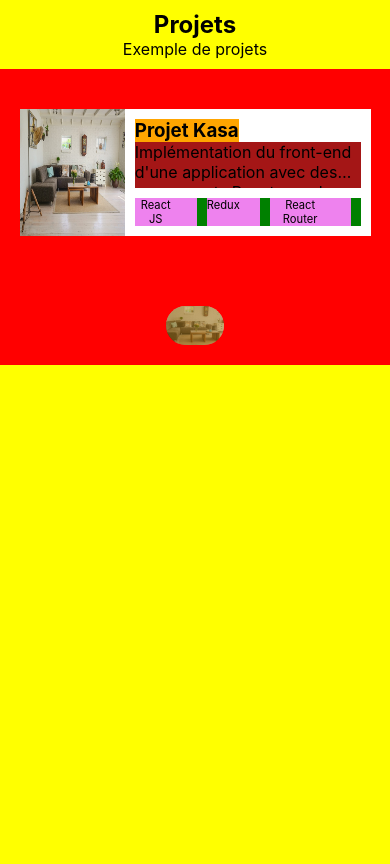
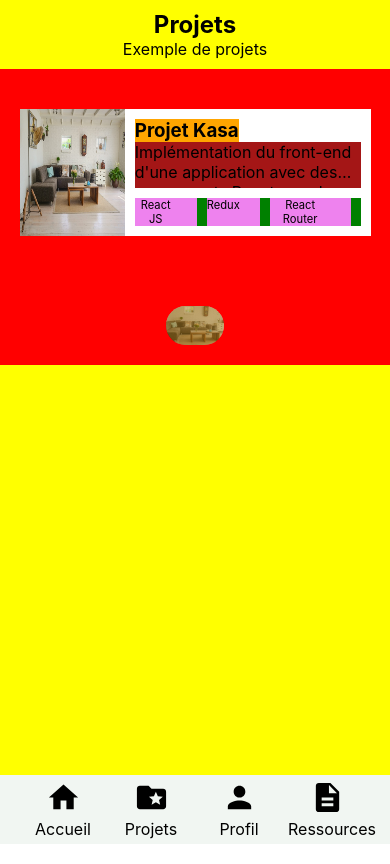
Before and after one commit to Halloween47/portfolio_2024, a React (Create React App) app: page / in a window 390 px wide. Both pictures are taken after a click on the element "Projets". Built offline with nearby package versions, Linux system fonts and the light colour scheme.

Commit message:
Menu mobile Navigation entre composant OK

```diff
--- a/src/components/menuMobile/_menuMobile.scss
+++ b/src/components/menuMobile/_menuMobile.scss
@@ -17,15 +17,10 @@
         height: auto;
 
         margin: 5px;
-
-        a {
-            text-decoration: none;
-            color: #000000;
-            p {
-                // background-color: #7b0606;
-                margin: 0;
-                padding: 0;
-            }
+        p {
+            // background-color: #7b0606;
+            margin: 0;
+            padding: 0;
         }
         }
 
--- a/src/components/menuMobile/menuMobile.jsx
+++ b/src/components/menuMobile/menuMobile.jsx
@@ -1,38 +1,73 @@
 import React from "react";
 
-import FolderSpecialIcon from '@mui/icons-material/FolderSpecial';
-import HomeIcon from '@mui/icons-material/Home';
-import PersonIcon from '@mui/icons-material/Person';
-import DescriptionIcon from '@mui/icons-material/Description';
+import FolderSpecialIcon from "@mui/icons-material/FolderSpecial";
+import HomeIcon from "@mui/icons-material/Home";
+import PersonIcon from "@mui/icons-material/Person";
+import DescriptionIcon from "@mui/icons-material/Description";
+import { useDispatch } from "react-redux";
+import { hideProjets, showProjets } from "../../store/projetsSlices";
+import { hideContact, showContact } from "../../store/contactSlice";
+import { hideAboutMe, showAboutMe } from "../../store/aboutSlice";
 
-import imgTest from "../../assets/projets.png";
+function MenuMobile(props) {
+  const dispatch = useDispatch();
 
-function MenuMobile() {
+  const handleClick = (e) => {
+    e.preventDefault();
+    // dispatch(showProjets());
+
+    if (
+      e.target.closest(".menuElement").querySelector("p").textContent ===
+      "Accueil"
+    ) {
+      console.log("IT WORKS !!! ACCUEIL");
+      dispatch(hideProjets());
+      dispatch(hideContact());
+      dispatch(hideAboutMe());
+    } else if (
+      e.target.closest(".menuElement").querySelector("p").textContent ===
+      "Projets"
+    ) {
+      console.log("IT WORKS !!! PROJETS");
+      dispatch(showProjets());
+      dispatch(hideContact());
+    //   dispatch(hideContact());
+      dispatch(hideAboutMe());
+    } else if (
+      e.target.closest(".menuElement").querySelector("p").textContent ===
+      "Profil"
+    ) {
+      console.log("IT WORKS !!! PROFIL");
+      dispatch(showAboutMe());
+      dispatch(hideProjets());
+      dispatch(hideContact());
+    } else if (
+      e.target.closest(".menuElement").querySelector("p").textContent ===
+      "Ressources"
+    ) {
+      console.log("IT WORKS !!! RESSOURCES");
+    } else {
+      console.log("NO !!!");
+    }
+  };
+
   return (
     <div className="menuMobile">
-      <div className="menuElement">
-        <a href="">
-          <HomeIcon sx={{ fontSize: 35 }} />
+      <div className="menuElement" onClick={handleClick}>
+        <HomeIcon sx={{ fontSize: 35 }} />
         <p>Accueil</p>
-        </a>
       </div>
-      <div className="menuElement">
-        <a href="">
-          <FolderSpecialIcon sx={{ fontSize: 35 }} />
+      <div className="menuElement" onClick={handleClick}>
+        <FolderSpecialIcon sx={{ fontSize: 35 }} />
         <p>Projets</p>
-        </a>
       </div>
-      <div className="menuElement">
-        <a href="">
-          <PersonIcon sx={{ fontSize: 35 }} />
+      <div className="menuElement" onClick={handleClick}>
+        <PersonIcon sx={{ fontSize: 35 }} />
         <p>Profil</p>
-        </a>
       </div>
-      <div className="menuElement">
-        <a href="">
-          <DescriptionIcon sx={{ fontSize: 35 }} />
+      <div className="menuElement" onClick={handleClick}>
+        <DescriptionIcon sx={{ fontSize: 35 }} />
         <p>Ressources</p>
-        </a>
       </div>
     </div>
   );
--- a/src/components/mobileAbout/mobileAbout.jsx
+++ b/src/components/mobileAbout/mobileAbout.jsx
@@ -8,6 +8,7 @@ import {
   showExperiences,
 } from "../../store/aboutSlice";
 import { useDispatch, useSelector } from "react-redux";
+import MenuMobile from "../menuMobile/menuMobile";
 
 const MobileAbout = () => {
   const aboutMe = useSelector((state) => state.about.aboutMeState);
@@ -60,6 +61,7 @@ const MobileAbout = () => {
         {certificate && <MobileCertificate />}
         {experiences && <ShowMore />}
       </div>
+      <MenuMobile />
     </div>
   );
 };
--- a/src/components/projets/_projets.scss
+++ b/src/components/projets/_projets.scss
@@ -4,6 +4,7 @@
     height: 100vh;
 background-color: yellow;
 padding: 10px 0; margin: 0;
+box-sizing: border-box;
 h2 {
     padding: 0; margin: 0;
 }
--- a/src/components/projets/projets.jsx
+++ b/src/components/projets/projets.jsx
@@ -1,5 +1,6 @@
 import Projet from "../tuile_projet/projet";
 import CardProjet from "../projet/projet";
+import MenuMobile from "../menuMobile/menuMobile";
 
 function Projets() {
   return (
@@ -12,6 +13,7 @@ function Projets() {
         <CardProjet />
         <Projet />
       </div>
+      <MenuMobile />
     </div>
   );
 }
--- a/src/store/aboutSlice.js
+++ b/src/store/aboutSlice.js
@@ -27,8 +27,14 @@ const aboutSlice = createSlice({
             state.certificateState = false;
             state.experiencesState = true;
         },
+        hideAboutMe: (state) => {
+            state.aboutState = false;
+            state.aboutMeState = false;
+            state.certificateState = false;
+            state.experiencesState = false;
+        },
     }
 });
 
-export const { showAboutMe, showCertificate, showExperiences } = aboutSlice.actions;
+export const { showAboutMe, showCertificate, showExperiences, hideAboutMe } = aboutSlice.actions;
 export default aboutSlice.reducer;
--- a/src/style.css
+++ b/src/style.css
@@ -53,11 +53,7 @@ code {
   height: auto;
   margin: 5px;
 }
-.menuMobile .menuElement a {
-  text-decoration: none;
-  color: #000000;
-}
-.menuMobile .menuElement a p {
+.menuMobile .menuElement p {
   margin: 0;
   padding: 0;
 }
@@ -343,6 +339,7 @@ code {
   background-color: yellow;
   padding: 10px 0;
   margin: 0;
+  box-sizing: border-box;
 }
 .section_projets h2 {
   padding: 0;
```
Also changed, not shown: 1 other file (tests, documents, lock files or other folders).
